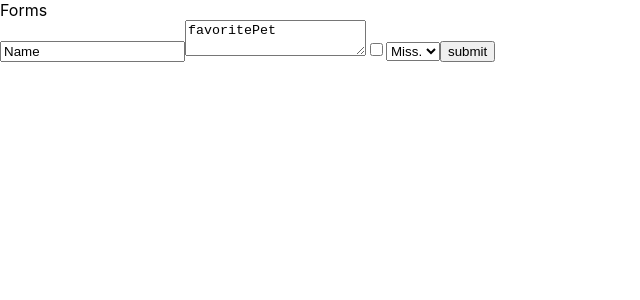
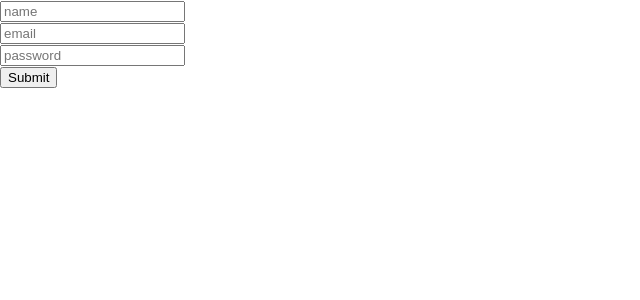
Before and after one commit to David10238/react-playground, a React (Create React App) app: page / in a window 1280 px wide. Shown: the top 300 px of the page, without its empty margins (0-640 px from the left). Built offline with nearby package versions, Linux system fonts and the light colour scheme.

Commit message:
add form validation

```diff
--- a/src/App.js
+++ b/src/App.js
@@ -6,6 +6,7 @@ import Counter from "./components/Counter";
 import ImageSlider from "./components/ImageSlider";
 import Form from "./components/Form";
 import BetterForm from "./components/BetterForm";
+import ValidatedForm from "./components/ValidatedForm";
 
 const FunctionComponent = (props) => (
   <div>
@@ -68,7 +69,7 @@ class App extends Component {
   };
 
   render() {
-    return <BetterForm />;
+    return <ValidatedForm />;
     // not returning this because I'm doing other stuff
     return (
       <div className="App">
--- a/src/components/BetterForm.js
+++ b/src/components/BetterForm.js
@@ -18,7 +18,7 @@ export default class BetterForm extends React.Component {
   };
 
   handleSubmit = (event) => {
-    event.preventDefualt();
+    event.preventDefault();
     console.log(this.state);
   };
 
--- /dev/null
+++ b/src/components/ValidatedForm.css
@@ -0,0 +1,4 @@
+.ValidatedFormInputErrorMessage {
+  font-size: x-small;
+  color: red;
+}
--- /dev/null
+++ b/src/components/ValidatedForm.js
@@ -0,0 +1,108 @@
+import "./ValidatedForm.css";
+import React from "react";
+
+const initialState = {
+  name: "",
+  email: "",
+  password: "",
+  nameError: "",
+  emailError: "",
+  passwordError: "",
+};
+
+export default class ValidatedForm extends React.Component {
+  state = {
+    name: "",
+    email: "",
+    password: "",
+    nameError: "",
+    emailError: "",
+    passwordError: "",
+  };
+
+  handleChange = (event) => {
+    const isCheckBox = event.target.type === "checkbox";
+    this.setState({
+      [event.target.name]: isCheckBox
+        ? event.target.checked
+        : event.target.value,
+    });
+  };
+
+  validate = () => {
+    let nameError = "";
+    let emailError = "";
+    let passwordError = "";
+
+    if (!this.state.name) {
+      nameError = "name cannot be empty";
+    }
+
+    if (!this.state.email.includes("@")) {
+      emailError = "invalid email";
+    }
+
+    if (this.state.password.length < 8) {
+      passwordError = "password has to be at least 8 characters long";
+    }
+
+    this.setState({ nameError, emailError, passwordError });
+
+    return !(nameError || emailError || passwordError);
+  };
+
+  handleSubmit = (event) => {
+    event.preventDefault();
+    const isValid = this.validate();
+    if (isValid) {
+      console.log(this.state);
+
+      // clear the form
+      this.setState(initialState);
+    }
+  };
+
+  render() {
+    return (
+      <form onSubmit={this.handleSubmit}>
+        <div>
+          <input
+            name="name"
+            placeholder="name"
+            value={this.state.name}
+            onChange={this.handleChange}
+          />
+          <div className="ValidatedFormInputErrorMessage">
+            {this.state.nameError}
+          </div>
+        </div>
+        <div>
+          <input
+            name="email"
+            placeholder="email"
+            value={this.state.email}
+            onChange={this.handleChange}
+          />
+          <div className="ValidatedFormInputErrorMessage">
+            {this.state.emailError}
+          </div>
+        </div>
+        <div>
+          <input
+            type="password"
+            name="password"
+            placeholder="password"
+            value={this.state.password}
+            onChange={this.handleChange}
+          />
+          <div className="ValidatedFormInputErrorMessage">
+            {this.state.passwordError}
+          </div>
+        </div>
+        <div>
+          <button type="submit">Submit</button>
+        </div>
+      </form>
+    );
+  }
+}
```
